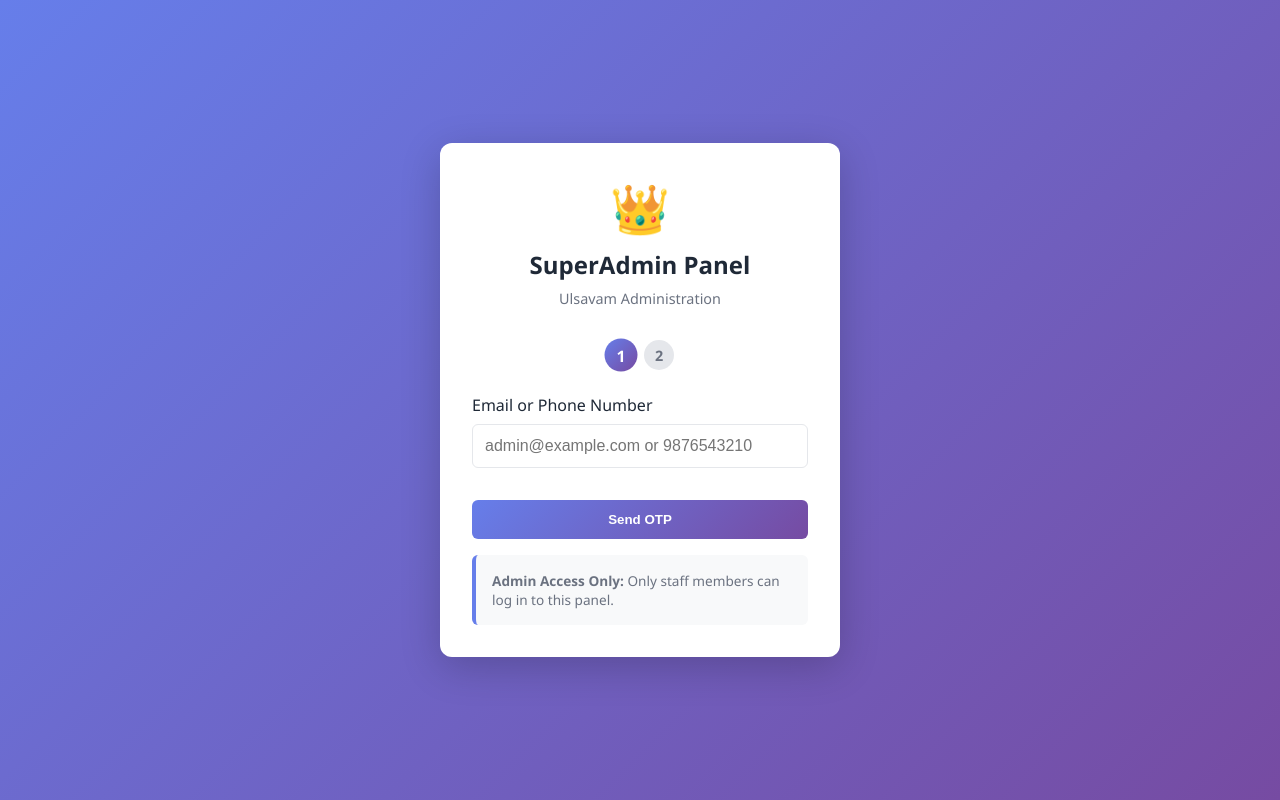
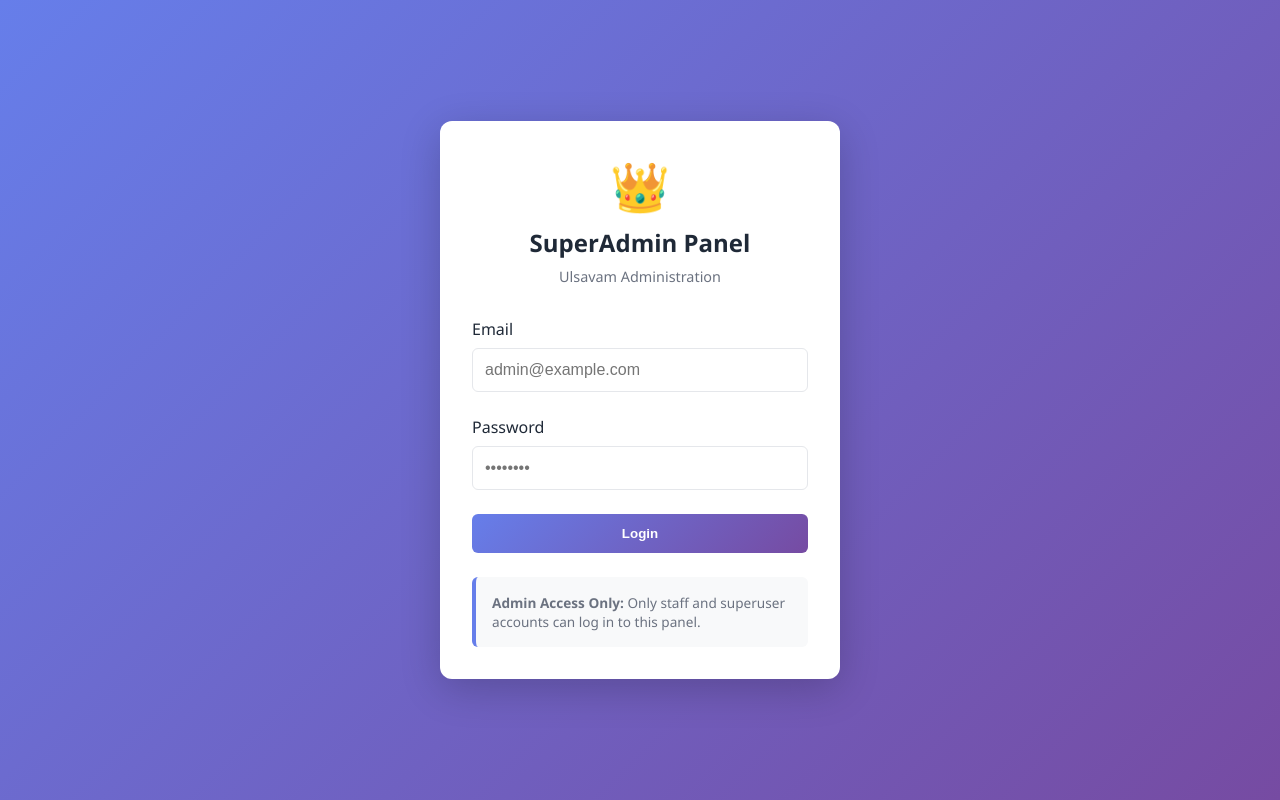
Before and after one commit to abbasalitmk/ulsavam_backend, a Django app: page /superadmin/login/ in a window 1280 px wide. Run offline with Django 4.2, Linux system fonts and the light colour scheme; parts of the project's set-up code (start-up, migrations or seed data) failed here and were passed over.

Commit message:
Switch SuperAdmin panel login to email+password, restricted to staff/superuser
Admin login was previously OTP-based, reachable by anyone who could
receive an OTP email (and would silently get_or_create a user for any
identifier). Replaced with a dedicated email+password login gated on
is_staff or is_superuser - other accounts get 403.

Also fixed a bug that would have made login functionally impossible:
SuperAdminPanelView.get() gated the dashboard page on Django session
auth (request.user.is_authenticated), but the JS login flow only ever
stores a JWT in localStorage and never establishes a session - so a
successful login would redirect to /superadmin/, get bounced straight
back to the login page, forever. The dashboard is now served as a
static shell; dashboard.js (which already checks localStorage on load)
handles the real auth/redirect, and now also redirects to login on any
401 from the admin API instead of just showing an alert.

Added ensure_superadmin management command, wired into start.sh after
migrate: idempotently promotes abbasalitmk@gmail.com to staff+superuser,
generating a password only if the account doesn't have one yet (won't
clobber an existing password on later deploys).

Co-Authored-By: Claude Sonnet 5 <noreply@anthropic.com>

```diff
--- a/core/templates/admin_panel/login.html
+++ b/core/templates/admin_panel/login.html
@@ -96,14 +96,8 @@
             box-shadow: 0 0 0 3px rgba(102, 126, 234, 0.1);
         }
 
-        .button-group {
-            display: flex;
-            gap: 1rem;
-            margin-top: 2rem;
-        }
-
         .btn {
-            flex: 1;
+            width: 100%;
             padding: 0.75rem;
             border: none;
             border-radius: 6px;
@@ -122,13 +116,10 @@
             box-shadow: 0 6px 20px rgba(102, 126, 234, 0.3);
         }
 
-        .btn-secondary {
-            background: #e5e7eb;
-            color: var(--dark);
-        }
-
-        .btn-secondary:hover {
-            background: #d1d5db;
+        .btn-primary:disabled {
+            opacity: 0.7;
+            cursor: not-allowed;
+            transform: none;
         }
 
         .alert {
@@ -154,47 +145,16 @@
             border-left: 4px solid #059669;
         }
 
-        .step-indicator {
-            display: flex;
-            gap: 0.5rem;
-            margin-bottom: 1.5rem;
-            justify-content: center;
-        }
-
-        .step {
-            width: 30px;
-            height: 30px;
-            border-radius: 50%;
-            background-color: #e5e7eb;
-            color: #6b7280;
-            display: flex;
-            align-items: center;
-            justify-content: center;
-            font-weight: 600;
-            font-size: 0.9rem;
-            transition: all 0.3s;
-        }
-
-        .step.active {
-            background: linear-gradient(135deg, var(--primary) 0%, var(--secondary) 100%);
-            color: white;
-            transform: scale(1.1);
-        }
-
-        .step.completed {
-            background-color: #10b981;
-            color: white;
-        }
-
         .loading-spinner {
             display: inline-block;
             width: 20px;
             height: 20px;
-            border: 3px solid rgba(102, 126, 234, 0.2);
-            border-top-color: var(--primary);
+            border: 3px solid rgba(255, 255, 255, 0.4);
+            border-top-color: white;
             border-radius: 50%;
             animation: spin 0.8s linear infinite;
             margin-right: 0.5rem;
+            vertical-align: middle;
         }
 
         @keyframes spin {
@@ -208,16 +168,12 @@
             border-radius: 6px;
             font-size: 0.85rem;
             color: #6b7280;
-            margin-top: 1rem;
+            margin-top: 1.5rem;
         }
 
         @media (max-width: 600px) {
             .login-container {
                 margin: 1rem;
-            }
-
-            .button-group {
-                flex-direction: column;
             }
         }
     </style>
@@ -232,111 +188,72 @@
 
         <div id="alert" class="alert"></div>
 
-        <!-- Step 1: Email/Phone -->
-        <div id="step1" class="step-content">
-            <div class="step-indicator">
-                <div class="step active">1</div>
-                <div class="step">2</div>
-            </div>
-
-            <form onsubmit="requestOTP(event)">
+        <form id="loginForm" onsubmit="login(event)">
             <div class="form-group">
-                    <label for="identifier">Email or Phone Number</label>
+                <label for="email">Email</label>
                 <input
-                        type="text"
-                        id="identifier"
-                        placeholder="admin@example.com or 9876543210"
+                    type="email"
+                    id="email"
+                    placeholder="admin@example.com"
+                    autocomplete="username"
                     required
                 >
             </div>
 
-                <div class="button-group">
-                    <button type="submit" class="btn btn-primary">
-                        Send OTP
-                    </button>
+            <div class="form-group">
+                <label for="password">Password</label>
+                <input
+                    type="password"
+                    id="password"
+                    placeholder="••••••••"
+                    autocomplete="current-password"
+                    required
+                >
             </div>
 
+            <button type="submit" class="btn btn-primary" id="loginButton">
+                Login
+            </button>
+
             <div class="info-box">
-                    <strong>Admin Access Only:</strong> Only staff members can log in to this panel.
+                <strong>Admin Access Only:</strong> Only staff and superuser accounts can log in to this panel.
             </div>
         </form>
     </div>
 
-        <!-- Step 2: OTP Verification -->
-        <div id="step2" class="step-content" style="display: none;">
-            <div class="step-indicator">
-                <div class="step completed">✓</div>
-                <div class="step active">2</div>
-            </div>
-
-            <form onsubmit="verifyOTP(event)">
-                <div class="form-group">
-                    <label for="otp">Enter OTP Code</label>
-                    <input
-                        type="text"
-                        id="otp"
-                        placeholder="123456"
-                        maxlength="6"
-                        required
-                    >
-                </div>
-
-                <p style="font-size: 0.85rem; color: #6b7280; margin-bottom: 1rem;">
-                    We've sent a 6-digit code to your email. Enter it below.
-                </p>
-
-                <div class="button-group">
-                    <button type="submit" class="btn btn-primary">
-                        Verify & Login
-                    </button>
-                    <button type="button" class="btn btn-secondary" onclick="goBackToStep1()">
-                        Back
-                    </button>
-                </div>
-
-                <div class="info-box">
-                    <strong>Didn't receive code?</strong> Check your email spam folder or request a new OTP.
-                </div>
-            </form>
-        </div>
-    </div>
-
     <script>
-        let userIdentifier = '';
-
-        async function requestOTP(event) {
+        async function login(event) {
             event.preventDefault();
 
-            userIdentifier = document.getElementById('identifier').value.trim();
-            const button = event.target.querySelector('button[type="submit"]');
+            const email = document.getElementById('email').value.trim();
+            const password = document.getElementById('password').value;
+            const button = document.getElementById('loginButton');
             const originalText = button.textContent;
 
             try {
                 button.disabled = true;
-                button.innerHTML = '<span class="loading-spinner"></span>Sending...';
+                button.innerHTML = '<span class="loading-spinner"></span>Logging in...';
 
-                const response = await fetch('/api/auth/otp/request/', {
+                const response = await fetch('/api/admin/login/', {
                     method: 'POST',
                     headers: {
                         'Content-Type': 'application/json',
                     },
-                    body: JSON.stringify({
-                        identifier: userIdentifier,
-                        method: 'email'
-                    })
+                    body: JSON.stringify({ email, password })
                 });
 
                 const data = await response.json();
 
                 if (!response.ok) {
-                    throw new Error(data.error || 'Failed to send OTP');
+                    throw new Error(data.error || 'Login failed');
                 }
 
-                showAlert('OTP sent! Check your email.', 'success');
+                localStorage.setItem('adminToken', data.access);
+                showAlert('Login successful! Redirecting...', 'success');
 
-                // Move to step 2
-                document.getElementById('step1').style.display = 'none';
-                document.getElementById('step2').style.display = 'block';
+                setTimeout(() => {
+                    window.location.href = '/superadmin/';
+                }, 800);
 
             } catch (error) {
                 showAlert(error.message, 'error');
@@ -346,73 +263,10 @@
             }
         }
 
-        async function verifyOTP(event) {
-            event.preventDefault();
-
-            const otp = document.getElementById('otp').value.trim();
-            const button = event.target.querySelector('button[type="submit"]');
-            const originalText = button.textContent;
-
-            try {
-                button.disabled = true;
-                button.innerHTML = '<span class="loading-spinner"></span>Verifying...';
-
-                const response = await fetch('/api/auth/otp/verify/', {
-                    method: 'POST',
-                    headers: {
-                        'Content-Type': 'application/json',
-                    },
-                    body: JSON.stringify({
-                        identifier: userIdentifier,
-                        code: otp
-                    })
-                });
-
-                const data = await response.json();
-
-                if (!response.ok) {
-                    throw new Error(data.error || 'Invalid OTP');
-                }
-
-                // Check if user is staff
-                if (!data.user.is_staff) {
-                    throw new Error('Only staff members can access the admin panel');
-                }
-
-                // Save token and redirect
-                localStorage.setItem('adminToken', data.access);
-                showAlert('Login successful! Redirecting...', 'success');
-
-                setTimeout(() => {
-                    window.location.href = '/superadmin/';
-                }, 1500);
-
-            } catch (error) {
-                showAlert(error.message, 'error');
-            } finally {
-                button.disabled = false;
-                button.textContent = originalText;
-            }
-        }
-
-        function goBackToStep1() {
-            document.getElementById('step1').style.display = 'block';
-            document.getElementById('step2').style.display = 'none';
-            document.getElementById('identifier').value = '';
-            document.getElementById('otp').value = '';
-            clearAlert();
-        }
-
         function showAlert(message, type) {
             const alertEl = document.getElementById('alert');
             alertEl.textContent = message;
             alertEl.className = `alert show ${type}`;
-        }
-
-        function clearAlert() {
-            const alertEl = document.getElementById('alert');
-            alertEl.className = 'alert';
-            alertEl.textContent = '';
         }
 
         // Check if already logged in
```
Also changed, not shown: core/admin_panel_views.py (+35 -60 lines), core/management/commands/ensure_superadmin.py (added, +55 -0 lines), core/static/admin_panel/dashboard.js (+12 -3 lines), 1 other file. Lines whose indentation alone changed are shown as unchanged.
